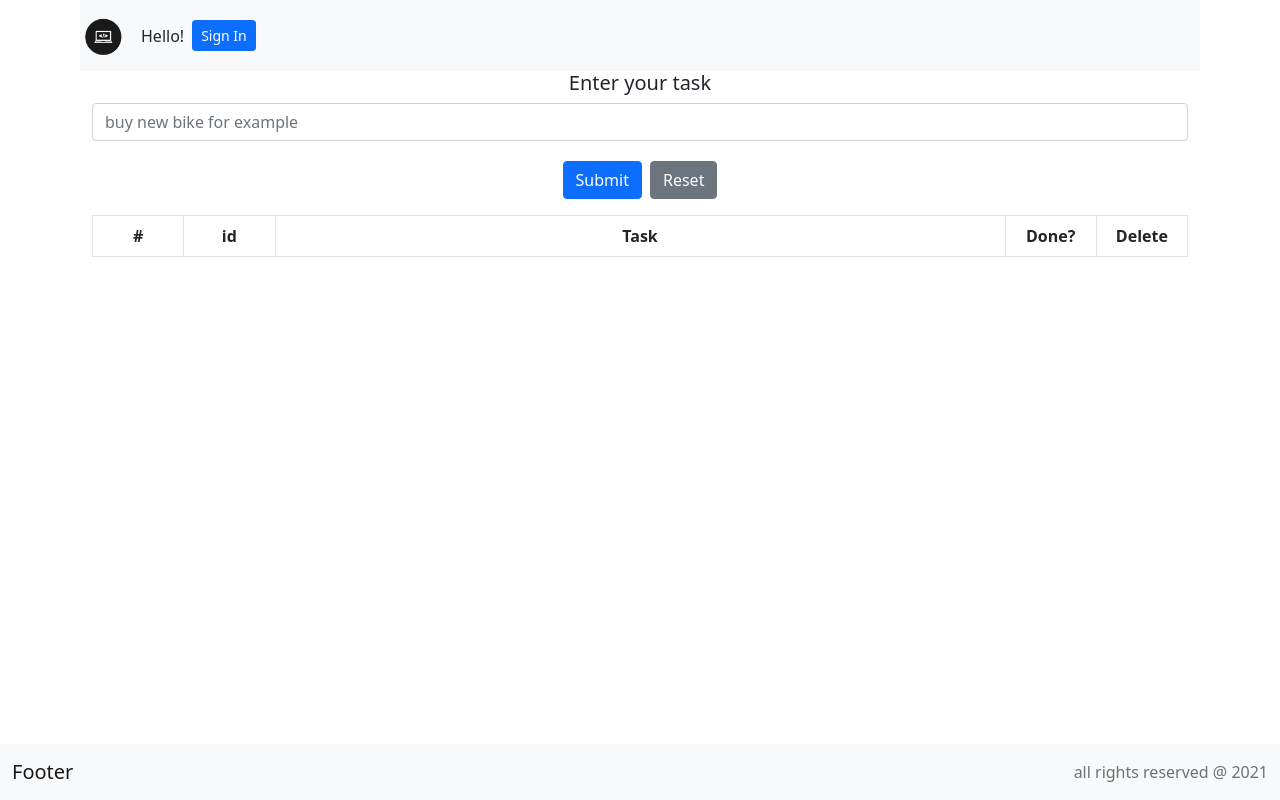
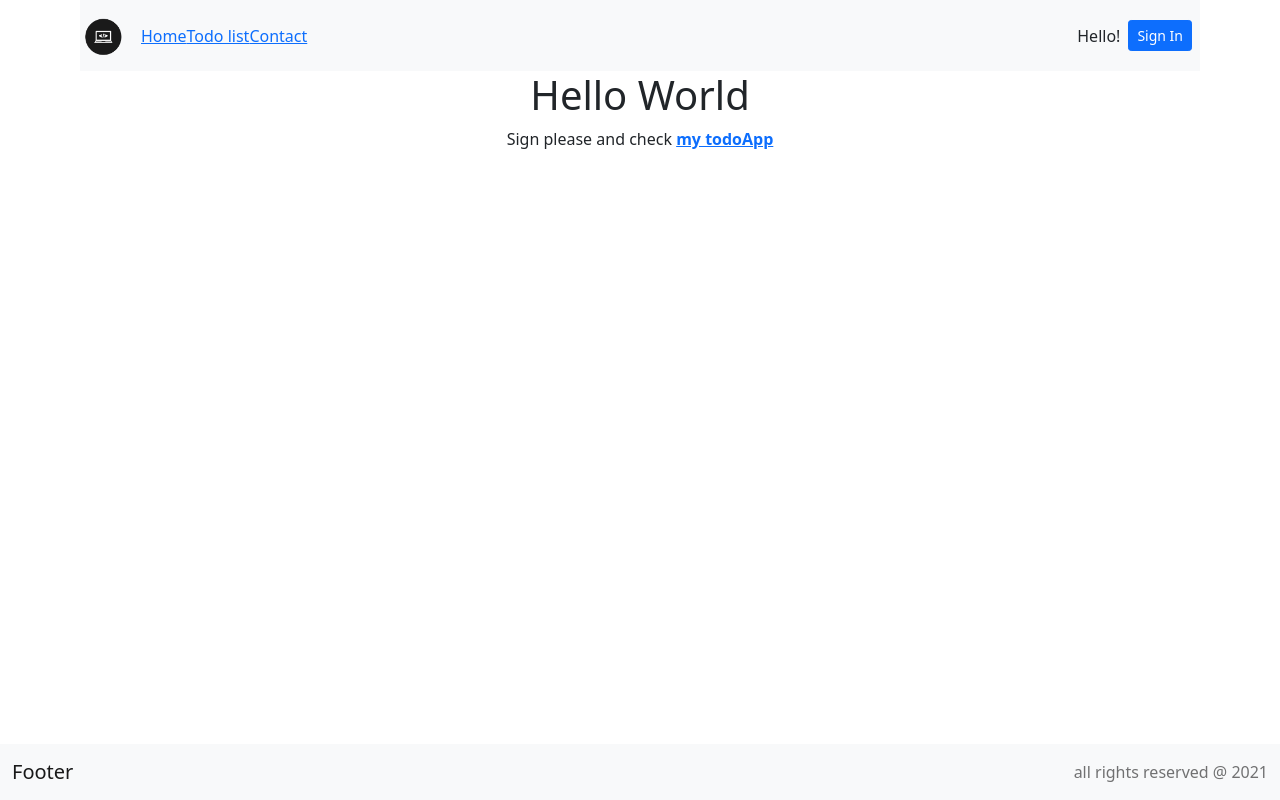
Before and after one commit to Konton022/reactTodoList, a React (Create React App) app: page / in a window 1280 px wide. Built offline with nearby package versions, Linux system fonts and the light colour scheme.

Commit message:
add navbar

```diff
--- a/src/App.js
+++ b/src/App.js
@@ -6,7 +6,7 @@ import { Routes, Route } from "react-router-dom";
 
 import Navibar from "./components/Navibar/Navibar";
 
-//import Home from "./Routes/Home";
+import Home from "./Routes/Home";
 import Projects from "./Routes/Projects";
 import Contact from "./Routes/Contact";
 import Footer from "./components/Footer/Footer";
@@ -18,7 +18,7 @@ export default function App() {
       <Navibar />
       <Container fluid>
         <Routes>
-          <Route exact path="/" element={<Projects />} />
+          <Route exact path="/" element={<Home />} />
           <Route path="/projects" element={<Projects />} />
           <Route path="/contact" element={<Contact />} />
         </Routes>
--- a/src/Routes/Home.js
+++ b/src/Routes/Home.js
@@ -1,5 +1,16 @@
 import React from "react";
+import { Link } from "react-router-dom";
 
 export default function Home() {
-  return <h1>Home page</h1>;
+  return (
+    <div>
+      <h1>Hello World</h1>
+      <p>
+        Sign please and check{" "}
+        <Link to="/projects">
+          <b>my todoApp</b>
+        </Link>{" "}
+      </p>
+    </div>
+  );
 }
--- a/src/components/Navibar/Navibar.js
+++ b/src/components/Navibar/Navibar.js
@@ -32,9 +32,9 @@ export default function Navibar() {
           />
         </a>
       </Navbar.Brand>
-      {/* <Navbar.Toggle aria-controls="root-navbar-nav" /> */}
-      {/* <Navbar.Collapse id="basic-navbar-nav"> */}
-      {/* <Nav className="me-auto ">
+      <Navbar.Toggle aria-controls="root-navbar-nav" />
+      <Navbar.Collapse id="basic-navbar-nav">
+        <Nav className="me-auto ">
           <Nav.Item>
             <Link to="/">Home</Link>
           </Nav.Item>
@@ -44,8 +44,8 @@ export default function Navibar() {
           <Nav.Item>
             <Link to="/contact">Contact</Link>
           </Nav.Item>
-        </Nav> */}
-      {/* </Navbar.Collapse> */}
+        </Nav>
+      </Navbar.Collapse>
 
       <span>Hello! {user.email}</span>
       <Button className="m-2" size="sm" onClick={() => setOpen(true)}>
```
